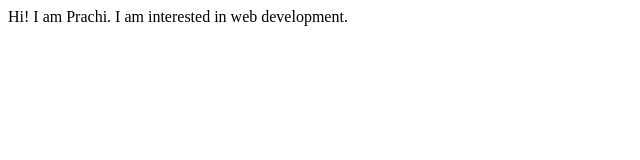
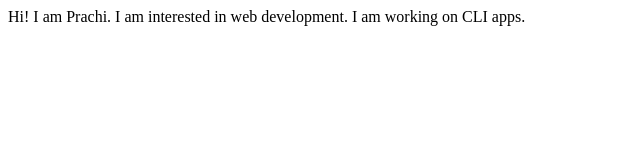
Before and after one commit to prachi-sahani/prachi-sahani-first-site, a plain HTML site: page index.html in a window 1280 px wide. Shown: the whole page, without its empty margins (0-640 px from the left). Drawn offline with Linux system fonts and the light colour scheme.

Commit message:
update project details

```diff
--- a/index.html
+++ b/index.html
@@ -8,5 +8,7 @@
 </head>
 <body>
     Hi! I am Prachi. I am interested in web development.
+
+    I am working on CLI apps.
 </body>
 </html>
```
